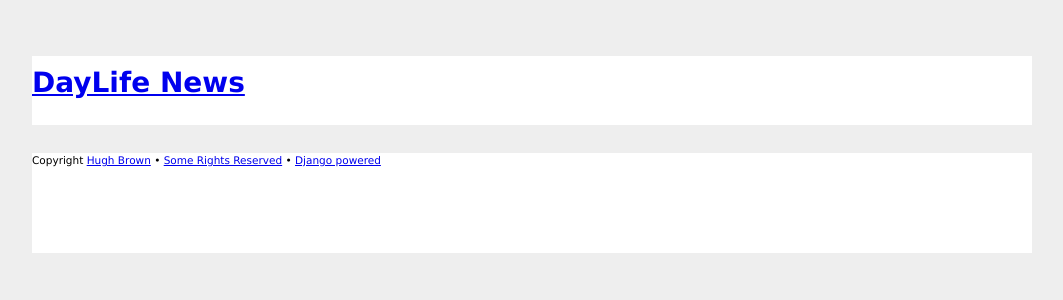
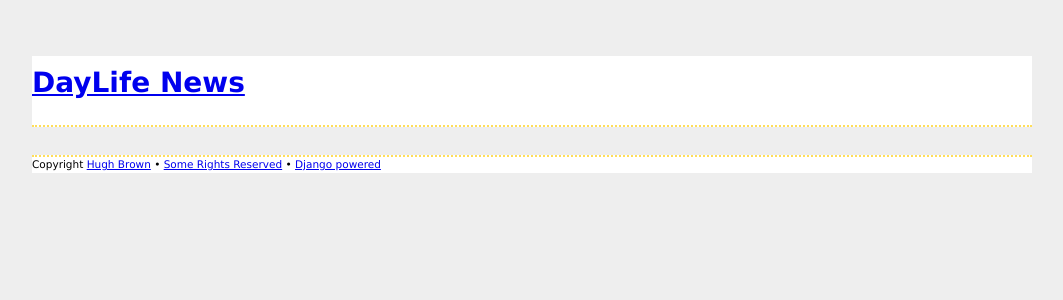
Before and after one commit to hughdbrown/DayLifeNews, a Django app: template templates/main/main.html in a window 1280 px wide. Shown: the top 300 px of the page, without its empty margins (108-1171 px from the left). Run offline with Django 3.2, Linux system fonts and the light colour scheme; the template is opened without the code that fills it, so the values that code supplies are empty; parts of the project's set-up code (start-up, migrations or seed data) failed here and were passed over.

Commit message:
CSS and layout changes

```diff
--- a/site-media/css/daylifenews.css
+++ b/site-media/css/daylifenews.css
@@ -21,7 +21,7 @@
 #footer {
 	clear: both;
 	margin-top: 1em;
-	padding-bottom: 6em;
+
 }
 
 #footer p {
@@ -40,6 +40,8 @@
 	background: white;
 }
 
+#header { border-bottom:2px dotted rgb(255, 222, 88); }
+#footer { border-top:2px dotted rgb(255, 222, 88); }
 #nav {	margin-bottom:16px; }
 
 .article-main {
@@ -47,6 +49,7 @@
 	color: rgb(30, 40, 30);
 	padding:8px;
 	margin-bottom:16px;
+	border:2px dotted rgb(255, 222, 88);
 }
 .article { padding:12px; }
 .article-wrapper {
--- a/templates/main/main.html
+++ b/templates/main/main.html
@@ -34,7 +34,9 @@
 {% endblock body%}
 
 {% block footer %}
-    <p>Copyright <a href="http://www.hughdbrown.com/">Hugh Brown</a> &bull;
-    <a href="http://creativecommons.org/licenses/by/3.0/us/" title="Creative Commons Attribution">Some Rights Reserved</a>  &bull;
-    <a href="http://www.djangoproject.com/">Django powered</a>
+    <div>
+        <p>Copyright <a href="http://www.hughdbrown.com/">Hugh Brown</a> &bull;
+        <a href="http://creativecommons.org/licenses/by/3.0/us/" title="Creative Commons Attribution">Some Rights Reserved</a>  &bull;
+        <a href="http://www.djangoproject.com/">Django powered</a>
+    </div>
 {% endblock footer %}
```
